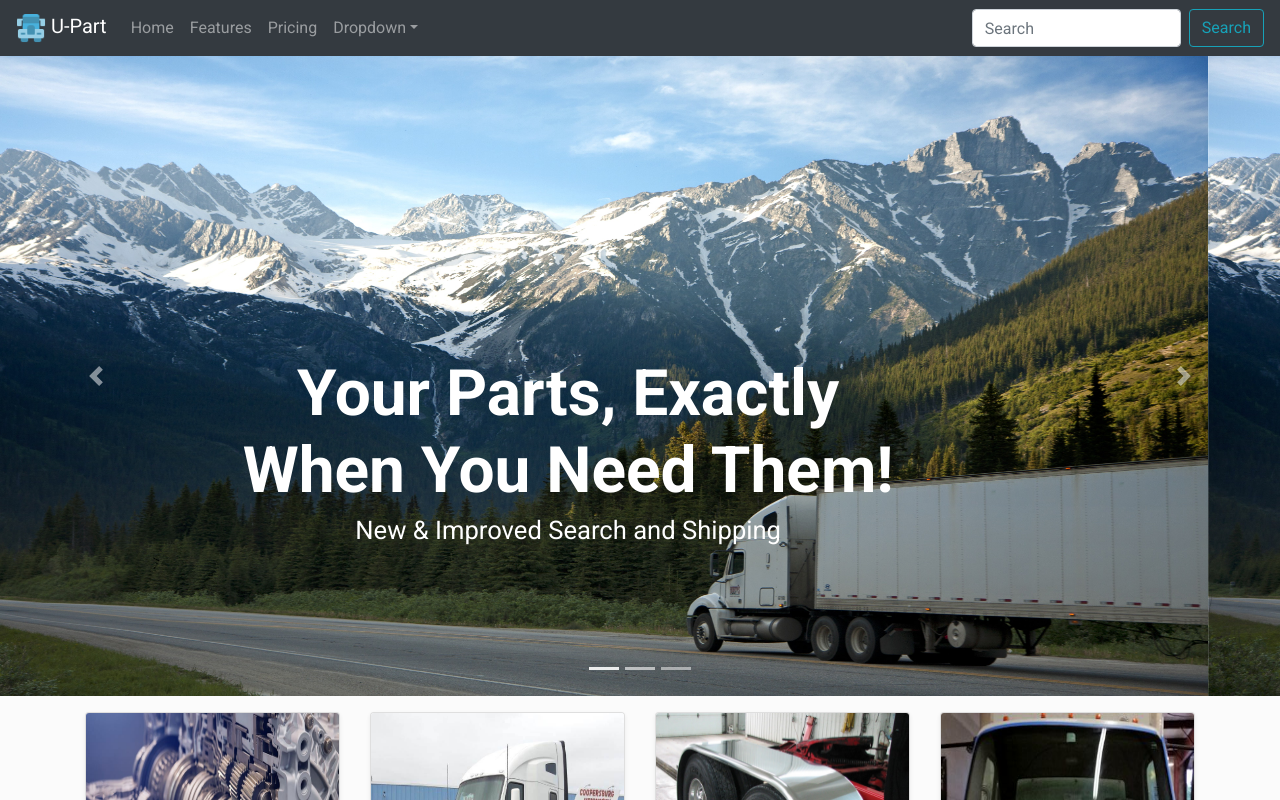
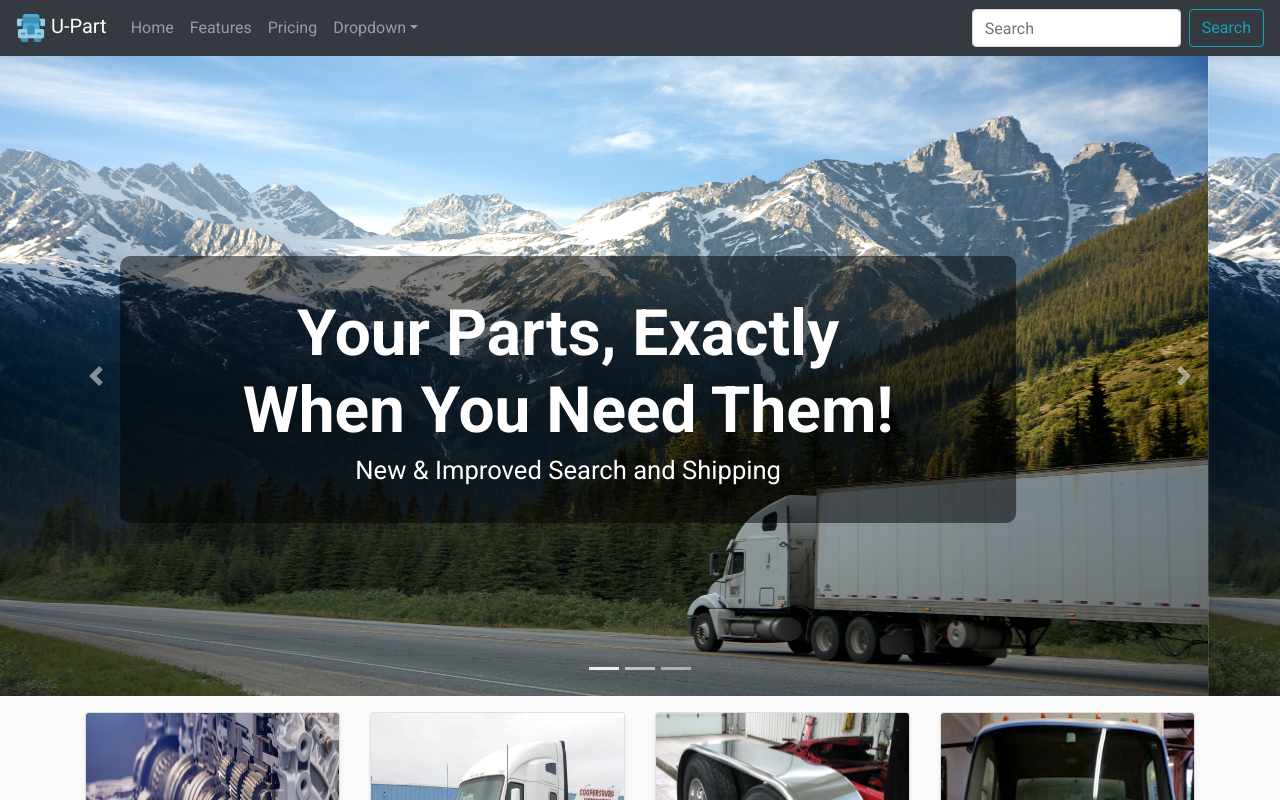
Before and after one commit to tflearydev/React-Parts, a React (Create React App) app in the folder my-app/: page / in a window 1280 px wide. Shown: the top 800 px of the page. Built offline with nearby package versions, Linux system fonts and the light colour scheme.

Commit message:
carousel overlay added

```diff
--- a/my-app/src/App.js
+++ b/my-app/src/App.js
@@ -59,8 +59,10 @@ function App() {
       alt="First slide"
     />
     <Carousel.Caption>
+      <div className="gradient">
       <h3 className="caro-text">Your Parts, Exactly <br></br>When You Need Them!</h3>
       <p className="caro-small">New & Improved Search and Shipping</p>
+      </div>
     </Carousel.Caption>
   </Carousel.Item>
   <Carousel.Item>
@@ -71,8 +73,10 @@ function App() {
     />
 
     <Carousel.Caption>
+    <div className="gradient">
     <h3 className="caro-text">Your Parts, Exactly <br></br>When You Need Them!</h3>
       <p className="caro-small">New & Improved Search and Shipping</p>
+      </div>
     </Carousel.Caption>
   </Carousel.Item>
   <Carousel.Item>
@@ -83,8 +87,10 @@ function App() {
     />
 
     <Carousel.Caption>
+    <div className="gradient">
     <h3 className="caro-text">Your Parts, Exactly <br></br>When You Need Them!</h3>
       <p className="caro-small">New & Improved Search and Shipping</p>
+      </div>
     </Carousel.Caption>
   </Carousel.Item>
 </Carousel>
--- a/my-app/src/App.scss
+++ b/my-app/src/App.scss
@@ -43,18 +43,31 @@ body {
 
 .caro {
     height: 80vh;
-    // background: linear-gradient(#004092, #020202, transparent)
+
 
 }
 
+
+
 .caro-text {
-    // margin-left: -200px;
-    margin-top: -300px;
+
+    margin-top: -400px;
     font-weight: 600;
     font-size: 5vw;
+    padding-top: 40px;
+
+
+}
+
+.gradient {
+    background-color: rgba(0,0,0,0.5);
+    border-radius: 10px;
+
 
 }
 
 .caro-small {
     font-size: 2vw;
+    padding-bottom:40px;
+
 }
```
